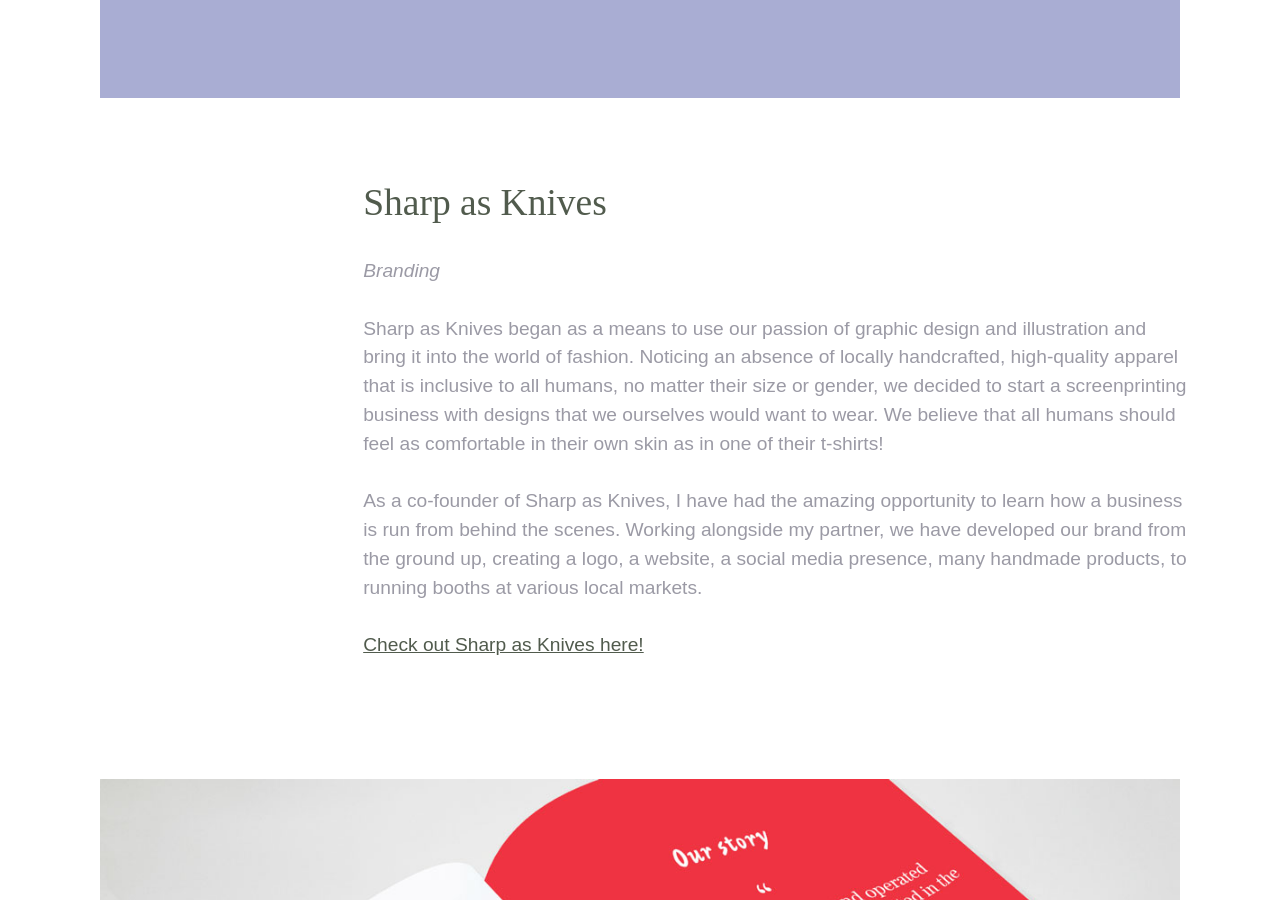
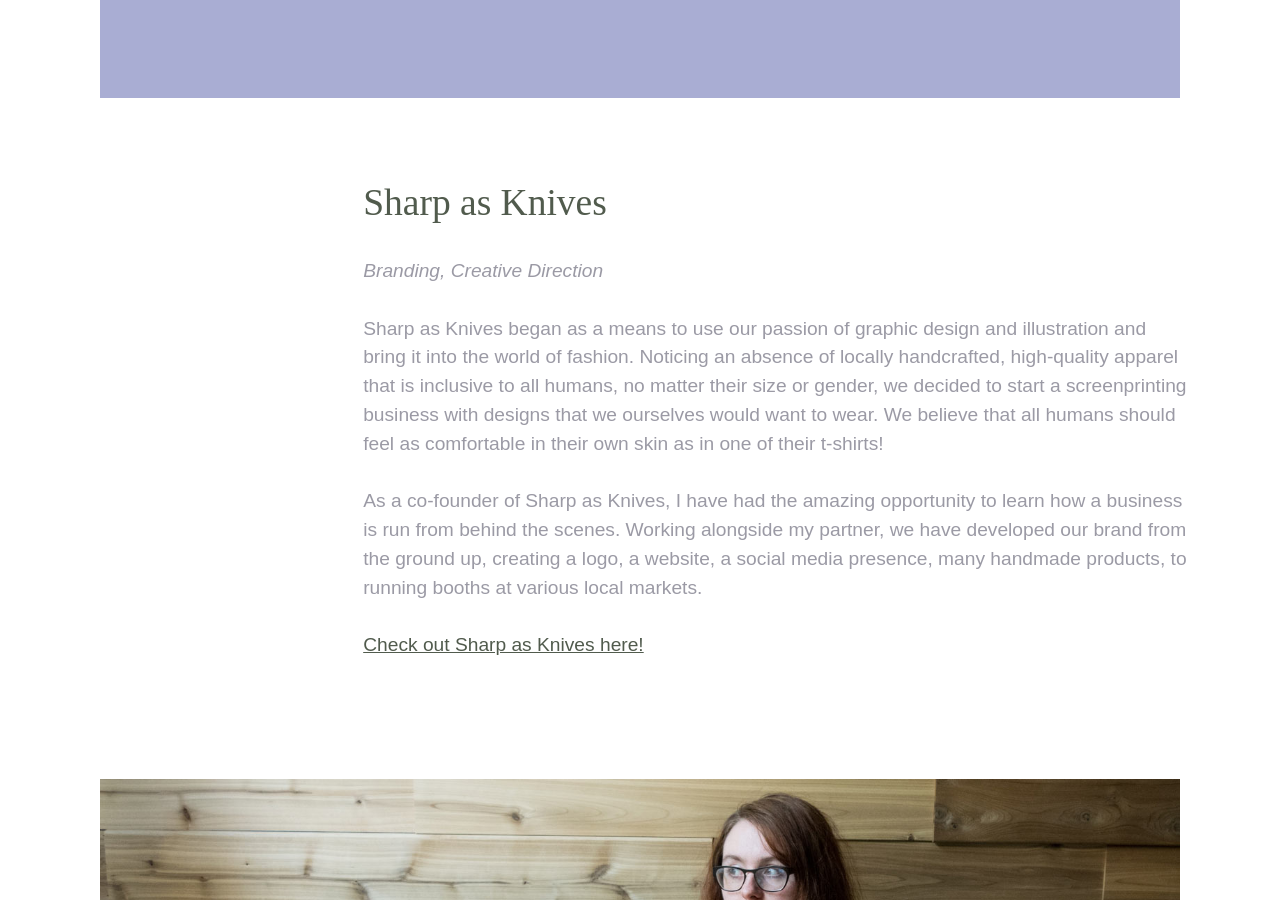
Before and after one commit to muxlowc/portfolio-site, a Jekyll site: the page built from sharpasknives.html, in a window 1280 px wide and 900 px high, scrolled down 573 px. Built offline with Jekyll 4.4.1, drawn with Linux system fonts in a browser that asks for light colours.

Commit message:
edited images and removed van grond project

```diff
--- a/sharpasknives.html
+++ b/sharpasknives.html
@@ -1,7 +1,7 @@
 ---
 layout: default
 intro-title: "Sharp as Knives"
-intro-key-words: "Branding"
+intro-key-words: "Branding, Creative Direction"
 intro-img: sak-logo.jpg
 intro-text: |
   Sharp as Knives began as a means to use our passion of graphic design and illustration and bring it into the world of fashion. Noticing an absence of locally handcrafted, high-quality apparel that is inclusive to all humans, no matter their size or gender, we decided to start a screenprinting business with designs that we ourselves would want to wear. We believe that all humans should feel as comfortable in their own skin as in one of their t-shirts!
@@ -16,25 +16,22 @@
     <div class="unit xs-1 s-1 m-1 l-1 xl-1">
       <div class="grid">
         <div class="portfolio-content unit xs-1 s-1 m-1 l-1 xl-1">
-          <img src="{{site.baseurl}}/images/hintonburg-guide.jpg" alt="">
+          <img src="{{site.baseurl}}/images/sak-canada150.jpg" alt="">
         </div>
         <div class="portfolio-content unit xs-1 s-1 m-1 l-1-2 xl-1-2">
-          <img src="{{site.baseurl}}/images/hintonburg-guide-cards.jpg" alt="">
+          <img src="{{site.baseurl}}/images/sak-kick-down-doors.jpg" alt="">
         </div>
         <div class="portfolio-content unit xs-1 s-1 m-1 l-1-2 xl-1-2">
-          <img src="{{site.baseurl}}/images/hintonburg-web-design.jpg" alt="">
+          <img src="{{site.baseurl}}/images/sak-true-colours.jpg" alt="">
+        </div>
+        <div class="portfolio-content unit xs-1 s-1 m-1 l-1-2 xl-1-2">
+          <img src="{{site.baseurl}}/images/candles-dragon-breath.jpg" alt="">
+        </div>
+        <div class="portfolio-content unit xs-1 s-1 m-1 l-1-2 xl-1-2">
+          <img src="{{site.baseurl}}/images/candles-french-vanilla.jpg" alt="">
         </div>
         <div class="portfolio-content unit xs-1 s-1 m-1 l-1 xl-1">
-          <img src="{{site.baseurl}}/images/hintonburg-guide.jpg" alt="">
-        </div>
-        <div class="portfolio-content unit xs-1 s-1 m-1 l-1-2 xl-1-2">
-          <img src="{{site.baseurl}}/images/hintonburg-web-design.jpg" alt="">
-        </div>
-        <div class="portfolio-content unit xs-1 s-1 m-1 l-1-2 xl-1-2">
-          <img src="{{site.baseurl}}/images/hintonburg-guide-cards.jpg" alt="">
-        </div>
-        <div class="portfolio-content unit xs-1 s-1 m-1 l-1 xl-1">
-          <img src="{{site.baseurl}}/images/hintonburg-guide.jpg" alt="">
+          <img src="{{site.baseurl}}/images/Sharp-as-Knives-website.jpg" alt="">
         </div>
       </div>
     </div>
```
Also changed, not shown: van-grond.html (deleted, +0 -37 lines).
